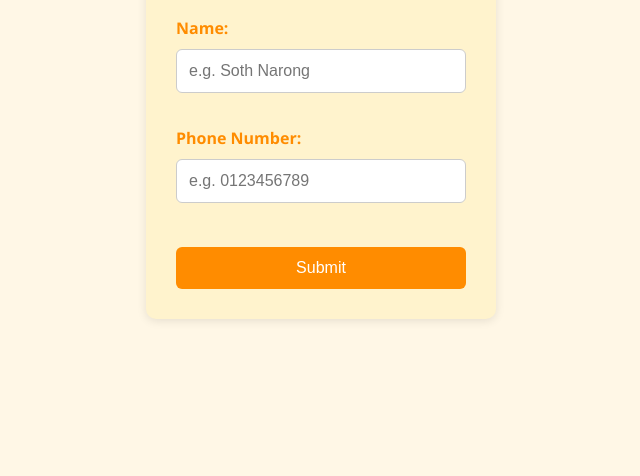
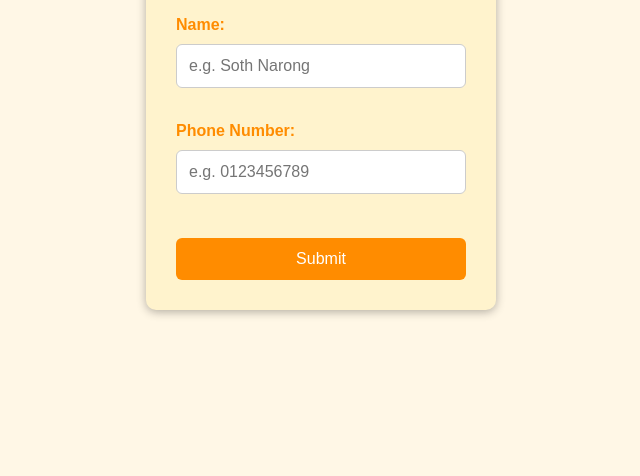
Before and after one commit to Manwel20/synoptic, a plain HTML site: page Synoptic Web/public/index.html in a window 1280 px wide. Shown: the part 324-800 px from the top of the page, without its empty margins (319-959 px from the left). Drawn offline with Linux system fonts and the light colour scheme.

Commit message:
Update styles.css

```diff
--- a/Synoptic Web/public/styles.css
+++ b/Synoptic Web/public/styles.css
@@ -1,5 +1,5 @@
 body {
-    font-family: 'Segoe UI', Tahoma, Geneva, Verdana, sans-serif;
+    font-family: sans-serif;
     background-color: #fff7e6;
     display: flex;
     justify-content: center;
@@ -12,7 +12,7 @@ body {
     background-color: #fff3cd;
     padding: 30px;
     border-radius: 10px;
-    box-shadow: 0 2px 10px rgba(0, 0, 0, 0.1);
+    box-shadow: 0 2px 10px rgba(0, 0, 0, 0.3);
     width: 350px;
     box-sizing: border-box;
     text-align: center;
```
